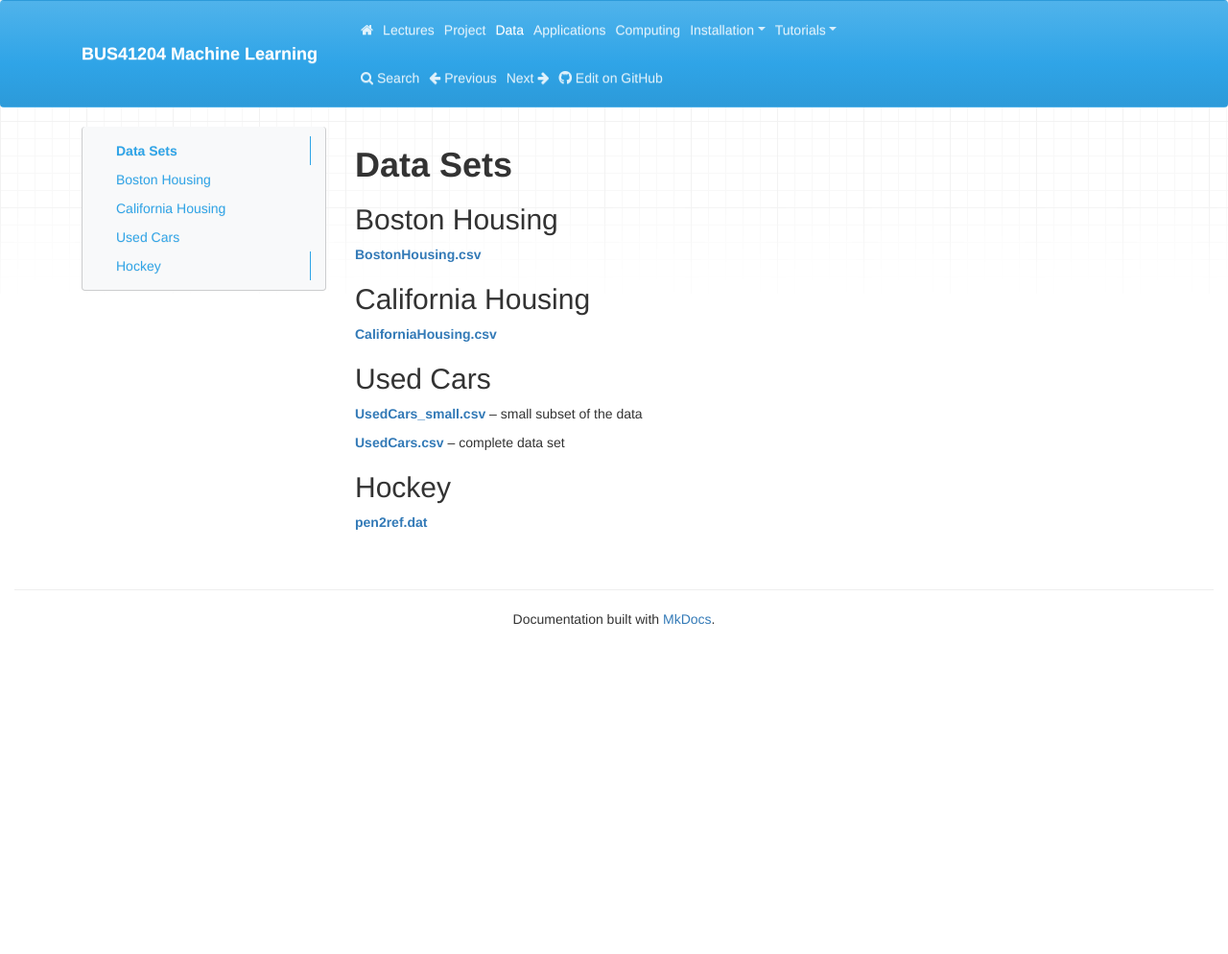
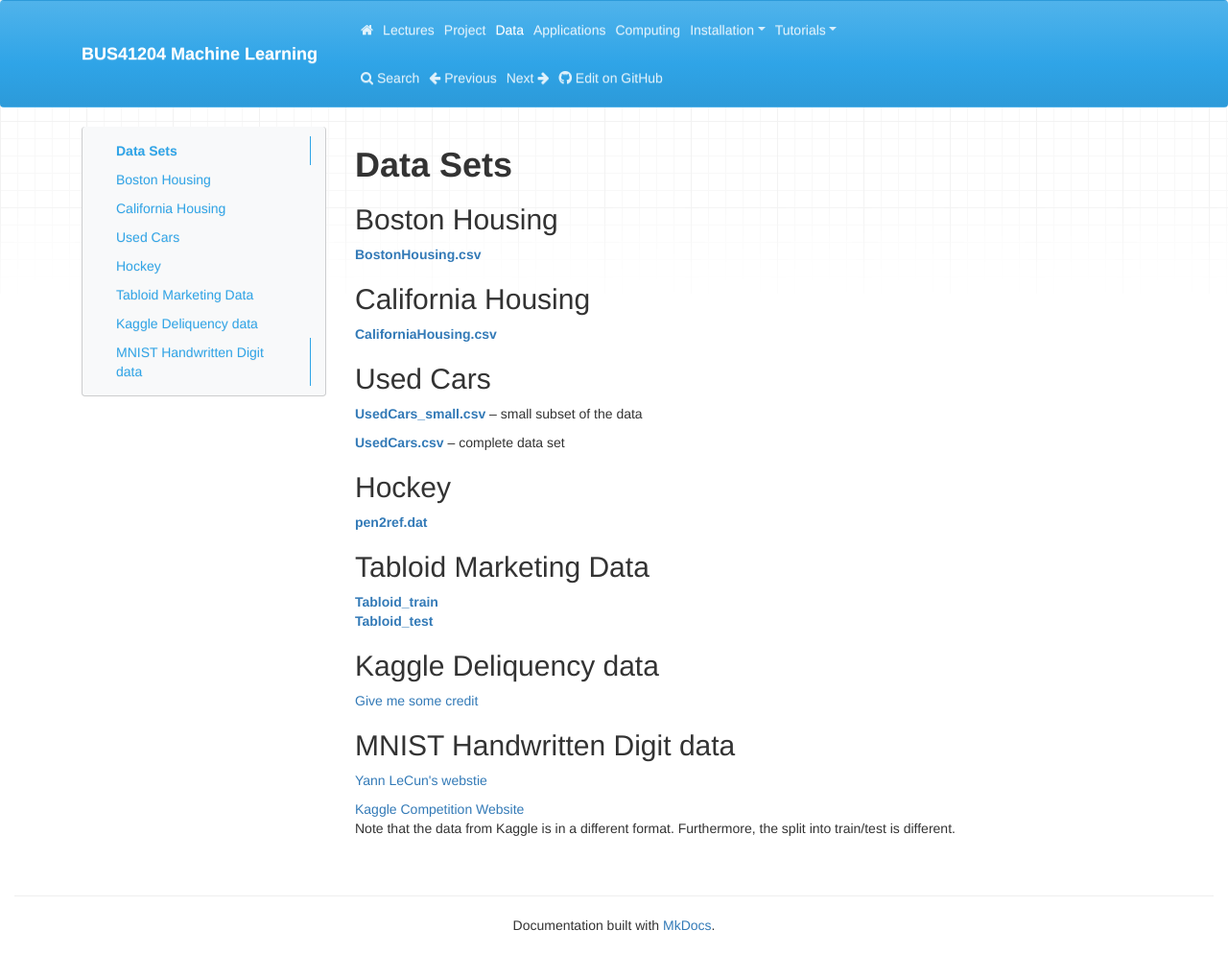
Before and after one commit to ChicagoBoothML/MachineLearning_Fall2015, an MkDocs documentation site: the page built from docs/DataSets.md, in a window 1280 px wide and 994 px high. Shown: the whole window at 96% size. Built offline with MkDocs 1.6.1, drawn with Linux system fonts in a browser that asks for light colours; nearby versions of some CDN libraries; old or Windows-style settings are respelled for this version of MkDocs.

Commit message:
update to scripts

```diff
--- a/docs/DataSets.md
+++ b/docs/DataSets.md
@@ -21,3 +21,19 @@
 ## Hockey
 
 [**pen2ref.dat**](https://raw.githubusercontent.com/ChicagoBoothML/DATA___Hockey/master/pen2ref.dat)
+
+## Tabloid Marketing Data
+
+[**Tabloid_train**](https://raw.githubusercontent.com/ChicagoBoothML/DATA__Tabloid/master/Tabloid_train.csv)<br>
+[**Tabloid_test**](https://raw.githubusercontent.com/ChicagoBoothML/DATA__Tabloid/master/Tabloid_test.csv)
+
+## Kaggle Deliquency data
+
+[Give me some credit](https://www.kaggle.com/c/GiveMeSomeCredit/data)
+
+## MNIST Handwritten Digit data
+
+[Yann LeCun's webstie](http://yann.lecun.com/exdb/mnist/)
+
+[Kaggle Competition Website](https://www.kaggle.com/c/digit-recognizer) <br>
+Note that the data from Kaggle is in a different format. Furthermore, the split into train/test is different.
```
Also changed, not shown: docs/Syllabus.md (+3 -1 lines), 5 other files.
